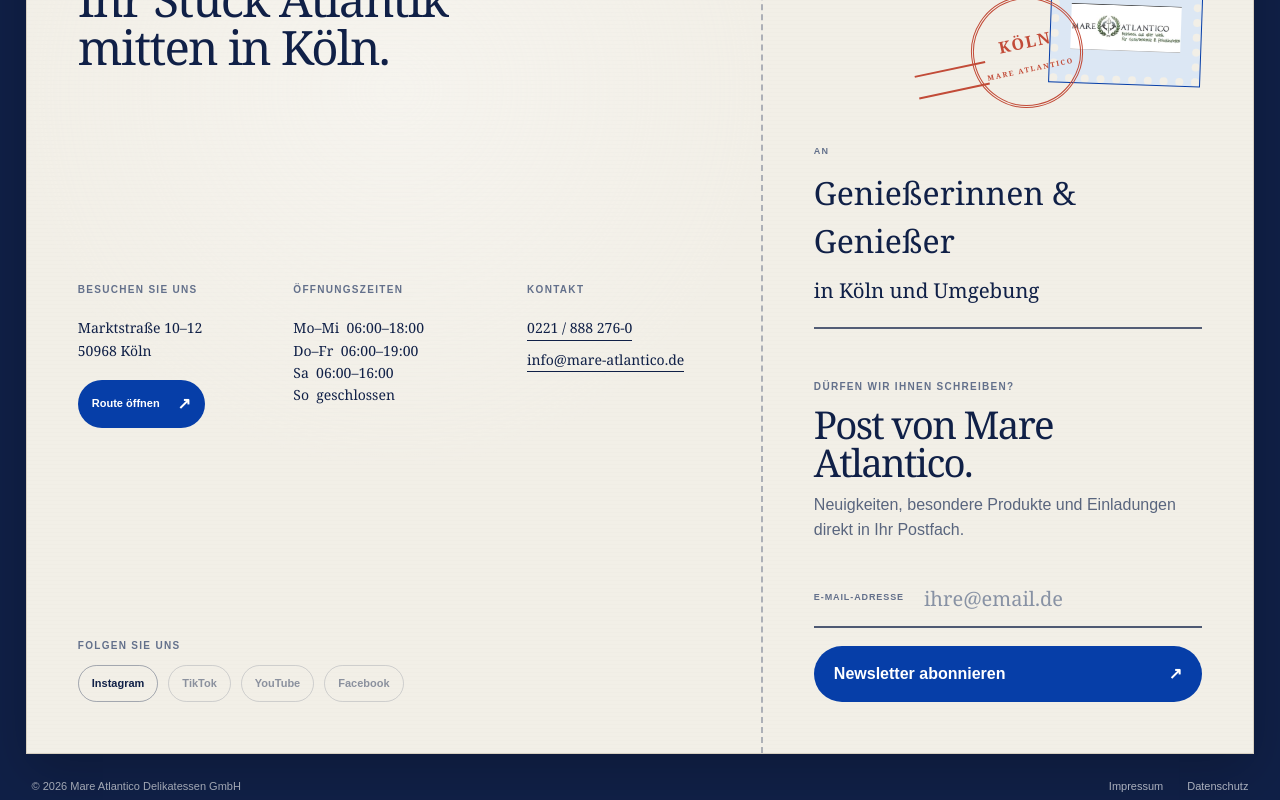
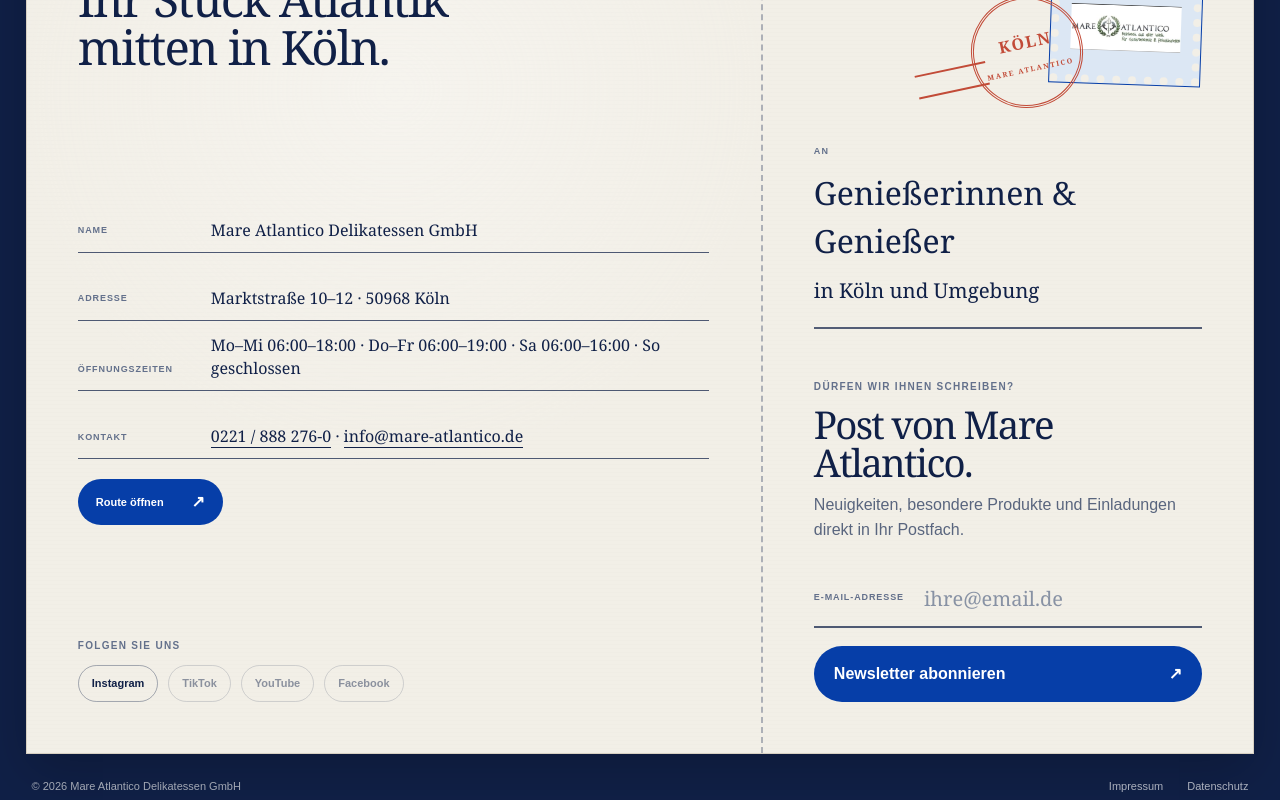
Before and after one commit to athinaags/Mare-Webspace, a Next.js app: page / in a window 1280 px wide. Shown: the part 11200-12000 px from the top of the page. Built offline with nearby package versions, Linux system fonts and the light colour scheme.

Commit message:
footer change

```diff
--- a/app/globals.css
+++ b/app/globals.css
@@ -198,14 +198,14 @@
 .postcard-left, .postcard-right { position: relative; z-index: 1; padding: clamp(36px, 4vw, 62px); }
 .postcard-left { display: flex; flex-direction: column; border-right: 2px dashed rgba(16,32,71,.3); }
 .postcard-message { width: max-content; font-family: Georgia, serif; font-size: clamp(38px, 3.7vw, 60px); line-height: 1.02; letter-spacing: -.035em; }
-.postcard-columns { display: grid; grid-template-columns: 1.05fr 1.15fr 1fr; gap: 24px; margin: auto 0; }
-.postcard-columns > div { display: flex; flex-direction: column; align-items: flex-start; gap: 8px; }
 .postcard-label { margin: 0 0 12px; color: #63708b; font-size: 10px; font-weight: 900; letter-spacing: .13em; text-transform: uppercase; }
-.postcard-columns p:not(.postcard-label), .postcard-columns address, .postcard-columns a { margin: 0; font-family: Georgia, serif; font-size: clamp(14px, 1vw, 17px); font-style: normal; line-height: 1.6; }
-.postcard-columns a { border-bottom: 1px solid currentColor; }
-.postcard-columns .postcard-route { margin-top: 10px; padding: 11px 14px; border: 0; border-radius: 999px; background: var(--blue); color: white; display: flex; justify-content: space-between; align-items: center; gap: 18px; font-family: Arial, sans-serif; font-size: 11px; font-weight: 800; white-space: nowrap; }
+.postcard-lines { margin: auto 0; }
+.postcard-line { min-height: 68px; padding: 13px 0 10px; border-bottom: 1px solid rgba(16,32,71,.72); display: grid; grid-template-columns: 115px 1fr; gap: 18px; align-items: end; }
+.postcard-line > span { padding-bottom: 4px; color: #63708b; font-size: 9px; font-weight: 900; letter-spacing: .1em; text-transform: uppercase; }
+.postcard-line strong, .postcard-line address, .postcard-line p { margin: 0; font-family: Georgia, serif; font-size: clamp(15px, 1.25vw, 20px); font-style: normal; font-weight: 400; line-height: 1.45; }
+.postcard-line p a { border-bottom: 1px solid currentColor; }
+.postcard-lines .postcard-route { width: max-content; margin-top: 20px; padding: 11px 18px; border: 0; border-radius: 999px; background: var(--blue); color: white; display: flex; justify-content: space-between; align-items: center; gap: 28px; font-size: 11px; font-weight: 800; white-space: nowrap; }
 .postcard-route span { font-size: 16px; }
-.postcard-columns > div:nth-child(2) > p:last-child, .postcard-columns > div:nth-child(3) a { white-space: nowrap; }
 .postcard-socials > div { display: flex; flex-wrap: wrap; gap: 10px; }
 .postcard-socials a, .postcard-socials span { padding: 9px 13px; border: 1px solid rgba(16,32,71,.35); border-radius: 999px; font-size: 11px; font-weight: 800; }
 .postcard-socials span { opacity: .45; cursor: default; }
@@ -262,7 +262,7 @@
   .visit > div:first-child { grid-column: 1 / -1; margin-bottom: 20px; }
   .postcard { grid-template-columns: 1fr; }
   .postcard-left { border-right: 0; border-bottom: 2px dashed rgba(16,32,71,.3); }
-  .postcard-columns { margin: 80px 0; }
+  .postcard-lines { margin: 80px 0; }
   .postcard-right { min-height: 650px; }
 }
 
@@ -310,7 +310,8 @@
   .visit > div:first-child { grid-column: auto; }
   .postcard-footer { padding: 10px; }
   .postcard-left, .postcard-right { padding: 32px 24px; }
-  .postcard-columns { grid-template-columns: 1fr; gap: 34px; margin: 60px 0; }
+  .postcard-lines { margin: 60px 0; }
+  .postcard-line { grid-template-columns: 1fr; gap: 4px; align-items: start; }
   .postcard-stamp { top: 30px; right: 25px; width: 120px; height: 90px; }
   .postmark { top: 50px; right: 130px; width: 85px; height: 85px; padding-top: 22px; font-size: 12px; }
   .postcard-address { margin-top: 145px; }
--- a/app/page.tsx
+++ b/app/page.tsx
@@ -309,21 +309,24 @@
               Ihr Stück Atlantik<br />mitten in Köln.
             </a>
 
-            <div className="postcard-columns">
-              <div>
-                <p className="postcard-label">Besuchen Sie uns</p>
-                <address>Marktstraße 10–12<br />50968 Köln</address>
-                <a className="postcard-route" href="https://maps.google.com/?q=Marktstra%C3%9Fe+10-12+50968+K%C3%B6ln" target="_blank" rel="noreferrer">Route öffnen <span>↗</span></a>
+            <div className="postcard-lines">
+              <div className="postcard-line">
+                <span>Name</span>
+                <strong>Mare Atlantico Delikatessen GmbH</strong>
               </div>
-              <div>
-                <p className="postcard-label">Öffnungszeiten</p>
-                <p>Mo–Mi&nbsp; 06:00–18:00<br />Do–Fr&nbsp; 06:00–19:00<br />Sa&nbsp; 06:00–16:00<br />So&nbsp; geschlossen</p>
+              <div className="postcard-line">
+                <span>Adresse</span>
+                <address>Marktstraße 10–12 · 50968 Köln</address>
               </div>
-              <div>
-                <p className="postcard-label">Kontakt</p>
-                <a href="tel:+492218882760">0221 / 888 276-0</a>
-                <a href="mailto:info@mare-atlantico.de">info@mare-atlantico.de</a>
+              <div className="postcard-line">
+                <span>Öffnungszeiten</span>
+                <p>Mo–Mi 06:00–18:00 · Do–Fr 06:00–19:00 · Sa 06:00–16:00 · So geschlossen</p>
               </div>
+              <div className="postcard-line">
+                <span>Kontakt</span>
+                <p><a href="tel:+492218882760">0221 / 888 276-0</a> · <a href="mailto:info@mare-atlantico.de">info@mare-atlantico.de</a></p>
+              </div>
+              <a className="postcard-route" href="https://maps.google.com/?q=Marktstra%C3%9Fe+10-12+50968+K%C3%B6ln" target="_blank" rel="noreferrer">Route öffnen <span>↗</span></a>
             </div>
 
             <div className="postcard-socials">
```
